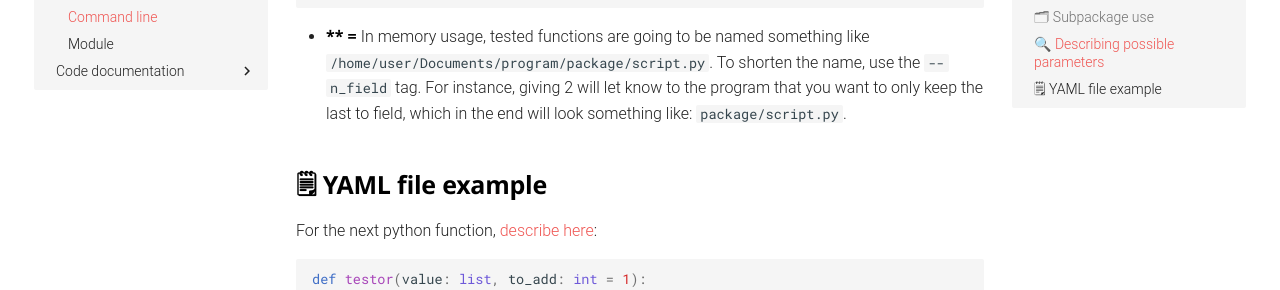
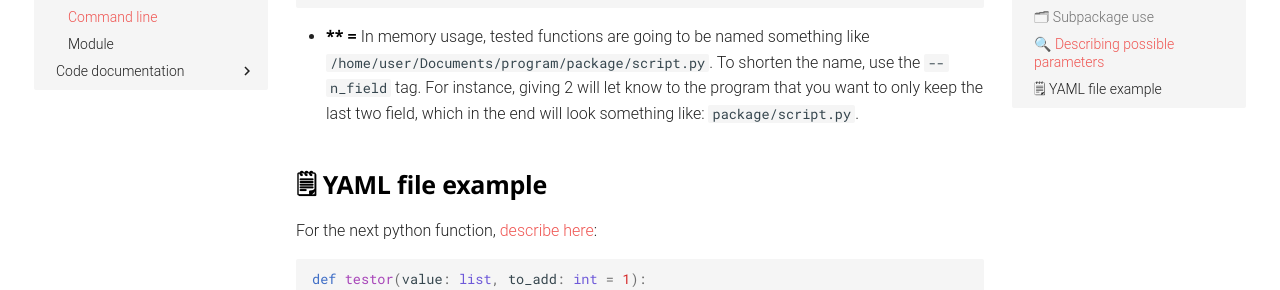
Before and after one commit to FilouPlains/perfassess, an MkDocs documentation site: the page built from docs/usage/command_line.md, in a window 1280 px wide and 900 px high, scrolled down 2916 px. Shown: the part 182-472 px from the top of the window. Built offline with MkDocs 1.6.1 and Material for MkDocs 9.7.7, drawn with Linux system fonts in a browser that asks for light colours; some web fonts are replaced; comment, search, counter and statistics services are not loaded.

Commit message:
Cleaning the 'docs/'.

````diff
--- a/docs/usage/command_line.md
+++ b/docs/usage/command_line.md
@@ -112,7 +112,7 @@ In addition of the previous “normal use” and “package use” method, you h
 toto: 10
 ```
 
-- **\*\* =** In memory usage, tested functions are going to be named something like `/home/user/Documents/program/package/script.py`. To shorten the name, use the `--n_field` tag. For instance, giving 2 will let know to the program that you want to only keep the last to field, which in the end will look something like: `package/script.py`.
+- **\*\* =** In memory usage, tested functions are going to be named something like `/home/user/Documents/program/package/script.py`. To shorten the name, use the `--n_field` tag. For instance, giving 2 will let know to the program that you want to only keep the last two field, which in the end will look something like: `package/script.py`.
 
 ## 🗒 YAML file example
 
````
